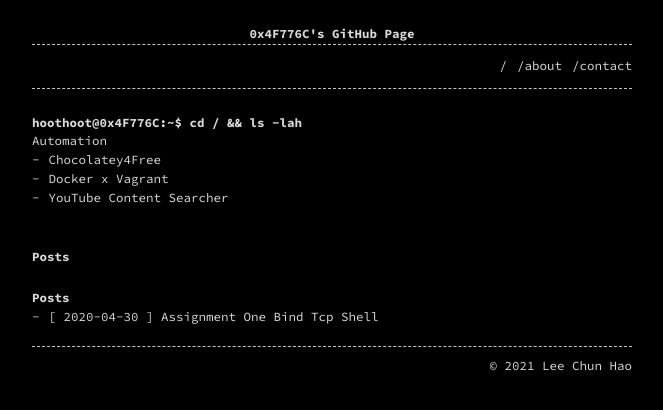
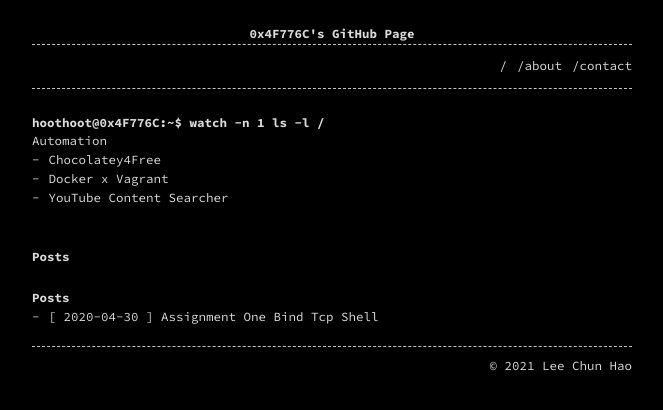
Before and after one commit to 0x4F776C/0x4F776C.github.io, a Jekyll site: the page built from index.md, in a window 1280 px wide. Shown: the top 410 px of the page, without its empty margins (308-971 px from the left). Built offline with Jekyll 4.4.1, drawn with Linux system fonts in a browser that asks for light colours.

Commit message:
Update index.md

```diff
--- a/index.md
+++ b/index.md
@@ -4,7 +4,7 @@ layout: home
 permalink: /
 ---
 
-<h1>hoothoot@0x4F776C:~$ cd / && ls -lah</h1>
+<h1>hoothoot@0x4F776C:~$ watch -n 1 ls -l /</h1>
 
 <a href='https://github.com/0x4F776C/Automation'>Automation</a>
 <ul>
```
